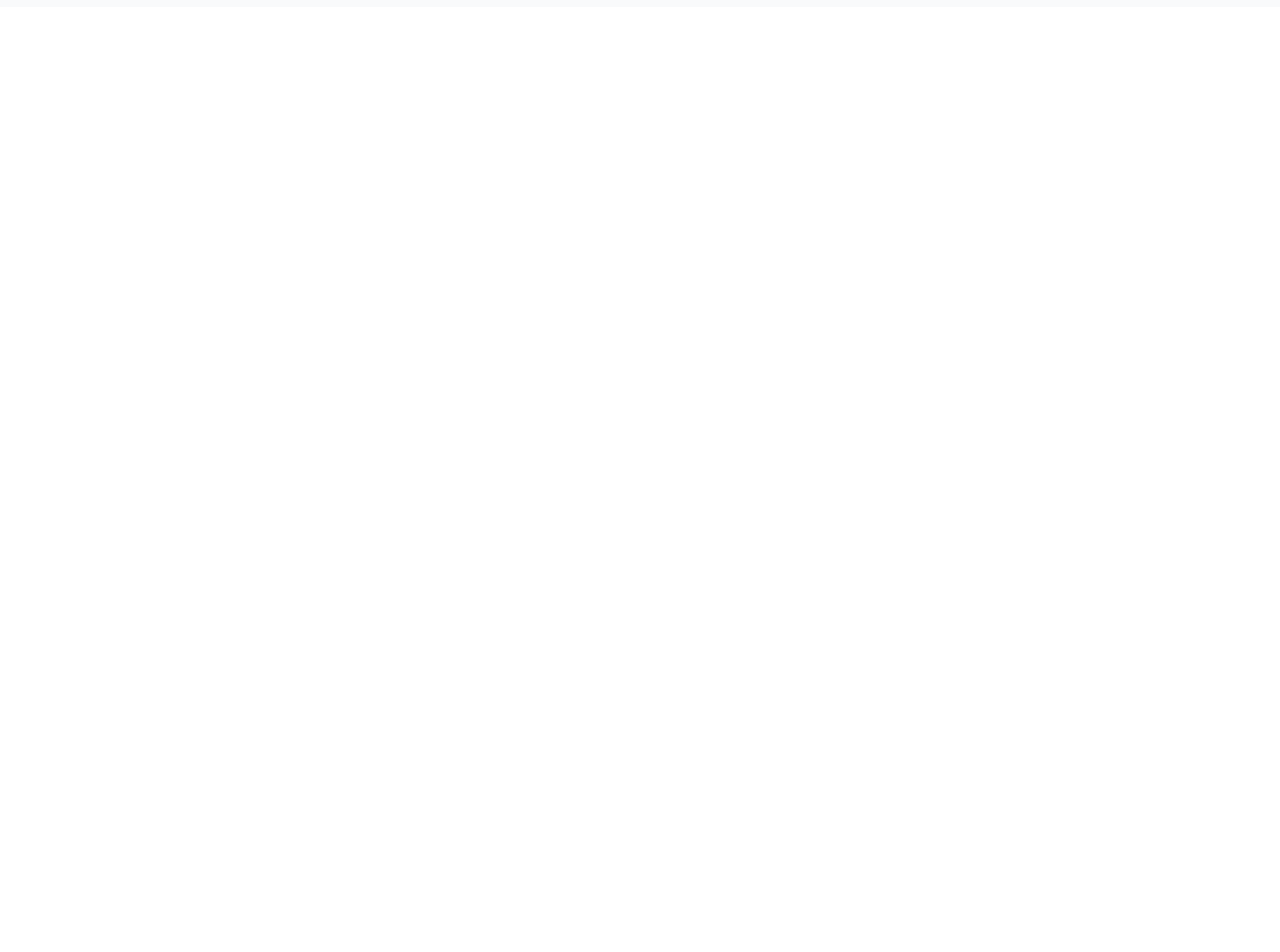
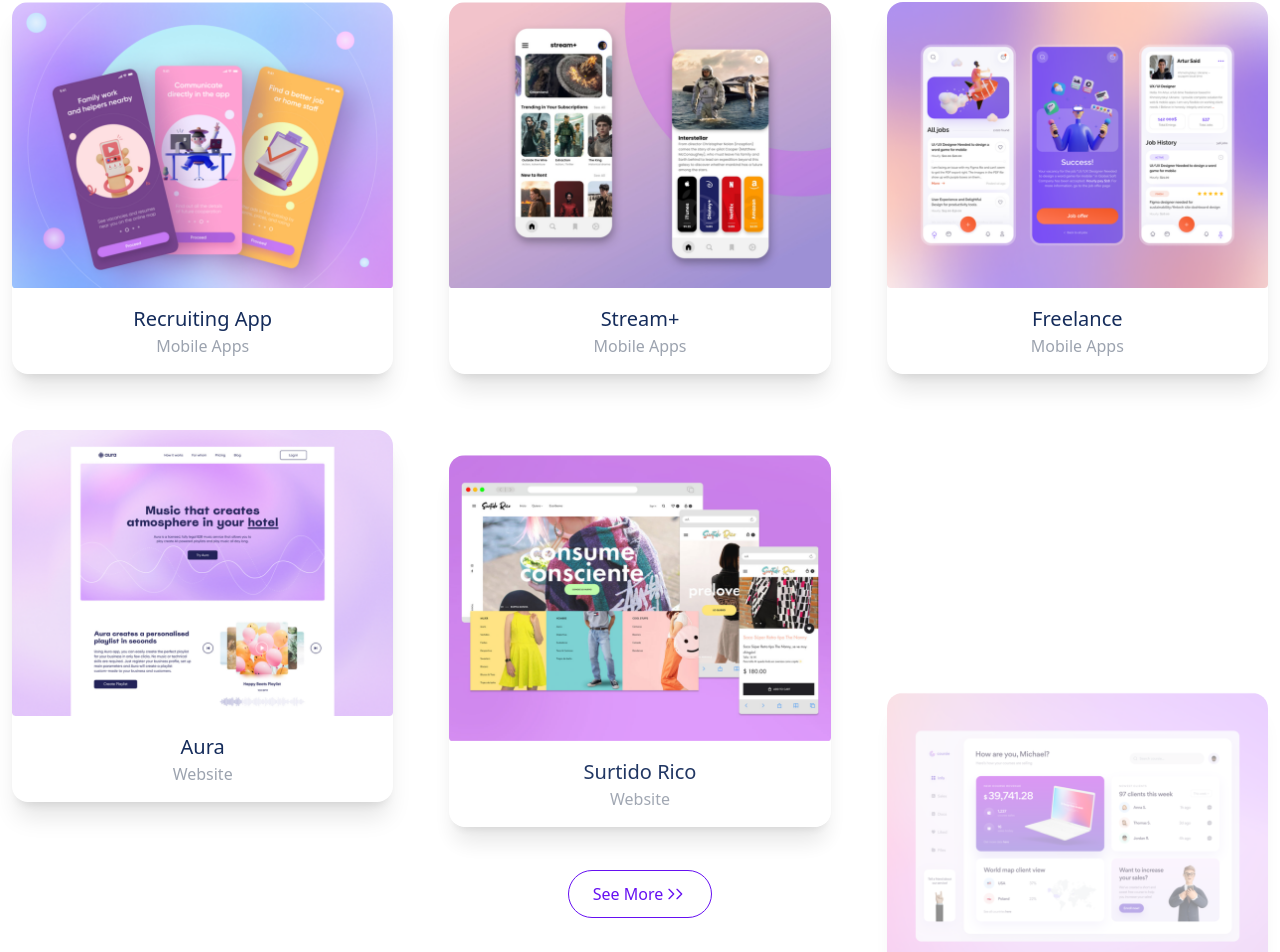
Before and after one commit to usman4222/Company-Portfolio, a React (Vite) app: page / in a window 1280 px wide. Shown: the part 1811-2763 px from the top of the page. Before the commit the page ends 1818 px from the top, so only its background shows below. Built offline with nearby package versions, Linux system fonts and the light colour scheme.

Commit message:
Add Portfolio Section

```diff
--- /dev/null
+++ b/src/components/Portfolio.jsx
@@ -0,0 +1,78 @@
+import React, { useEffect, useRef, useState } from 'react';
+import { motion, useAnimation } from 'framer-motion';
+import Button from '../elements/Button';
+
+// Import images directly from JSON
+import RecruitingImage from '../assets/images/Recruiting.png';
+import StreamImage from '../assets/images/Stream.png';
+import FreelanceImage from '../assets/images/Freelance.png';
+import AuraImage from '../assets/images/Aura.png';
+import SurtidoImage from '../assets/images/Surtido.png';
+import ManagementAppImage from '../assets/images/ManagementApp.png';
+import UseScrollAnimation from '../elements/Scroller/UseScrollAnimation';
+
+const Portfolio = ({ data }) => {
+
+    const { controls, cardsRef } = UseScrollAnimation();
+
+    return (
+        <section className="container mx-auto flex flex-col items-center mt-20">
+            <h1 className="text-5xl text-theme-blue text-center font-bold">Our Selected Project</h1>
+            <p className="font-light text-lg text-gray-400 text-center mb-12">
+                We are ready to scale up your business with our great work result.
+            </p>
+
+            <div className="grid grid-cols-2 sm:grid-cols-3 sm:gap-2 xl:gap-8 justify-items-center" ref={cardsRef}>
+                {data.map((item, index) => (
+                    <motion.div
+                        key={index}
+                        initial={{ opacity: 0, y: 500 }}
+                        animate={controls}
+                        transition={{ duration: 1, delay: 0.5 + index * 0.5 }}
+                        style={{ opacity: 0, y: 500 }}
+                    >
+                        <Button type="link" href={`/project/${item.id}`}>
+                            <div className="group rounded-2xl shadow-xl w-auto w-11/12 m-3 transform transition duration-500 hover:scale-110 portofolio-card">
+                                <div className="relative">
+                                    {/* Use imported images directly from JSON */}
+                                    {item.title === 'Recruiting App' && <img src={RecruitingImage} alt="Portfolio" className="rounded-t-2xl z-0" />}
+                                    {item.title === 'Stream+' && <img src={StreamImage} alt="Portfolio" className="rounded-t-2xl z-0" />}
+                                    {item.title === 'Freelance' && <img src={FreelanceImage} alt="Portfolio" className="rounded-t-2xl z-0" />}
+                                    {item.title === 'Aura' && <img src={AuraImage} alt="Portfolio" className="rounded-t-2xl z-0" />}
+                                    {item.title === 'Surtido Rico' && <img src={SurtidoImage} alt="Portfolio" className="rounded-t-2xl z-0" />}
+                                    {item.title === 'Courses Management' && <img src={ManagementAppImage} alt="Portfolio" className="rounded-t-2xl z-0" />}
+                                    <div className="absolute flex w-full h-full top-0 opacity-0 bg-black justify-center rounded-t-2xl rounded-b img-hover">
+                                        <button className="focus:outline-none">
+                                            <svg className="w-20 h-20 text-gray-200" xmlns="http://www.w3.org/2000/svg" fill="none" viewBox="0 0 24 24" stroke="currentColor">
+                                                <path strokeLinecap="round" strokeLinejoin="round" strokeWidth={2} d="M15 12a3 3 0 11-6 0 3 3 0 016 0z" />
+                                                <path strokeLinecap="round" strokeLinejoin="round" strokeWidth={2} d="M2.458 12C3.732 7.943 7.523 5 12 5c4.478 0 8.268 2.943 9.542 7-1.274 4.057-5.064 7-9.542 7-4.477 0-8.268-2.943-9.542-7z" />
+                                            </svg>
+                                        </button>
+                                    </div>
+                                </div>
+                                <div className="py-4">
+                                    <h2 className="text-theme-blue text-center text-xl">{item.title}</h2>
+                                    <p className="font-light text-gray-400 text-center">{item.type}</p>
+                                </div>
+                            </div>
+                        </Button>
+                    </motion.div>
+                ))}
+            </div>
+
+            <Button href="/project" type="link" className="flex flex-grow-0 w-36 h-12 sm:w-40 sm:h-14 lg:w-44 lg:h-16 xl:w-36 xl:h-12 text-theme-purple px-5 border border-theme-purple items-center mt-14 rounded-full justify-center transition duration-300 hover:bg-theme-purple hover:text-white">
+                <p className="font-normal py-3 lg:text-lg xl:text-base">
+                    See More
+                </p>
+                <svg className="w-4 h-4" xmlns="http://www.w3.org/2000/svg" fill="none" viewBox="0 0 24 24" stroke="currentColor">
+                    <path strokeLinecap="round" strokeLinejoin="round" strokeWidth={2} d="M9 5l7 7-7 7" />
+                </svg>
+                <svg className="w-4 h-4 -ml-2" xmlns="http://www.w3.org/2000/svg" fill="none" viewBox="0 0 24 24" stroke="currentColor">
+                    <path strokeLinecap="round" strokeLinejoin="round" strokeWidth={2} d="M9 5l7 7-7 7" />
+                </svg>
+            </Button>
+        </section>
+    );
+}
+
+export default Portfolio;
--- a/src/components/Service.jsx
+++ b/src/components/Service.jsx
@@ -3,34 +3,10 @@ import { motion, useAnimation } from 'framer-motion';
 import WebImage from '../assets/images/Web.png';
 import MobileImage from '../assets/images/Mobile.png';
 import DesignImage from '../assets/images/Design.png';
+import UseScrollAnimation from '../elements/Scroller/UseScrollAnimation';
 
 const Service = ({ data }) => {
-  const controls = useAnimation();
-  const cardsRef = useRef(null);
-  const [isVisible, setIsVisible] = useState(false);
-
-  useEffect(() => {
-    const scrollHandler = () => {
-      const elementPosition = cardsRef.current.getBoundingClientRect().top;
-      const scrollPosition = window.innerHeight / 1.5;
-
-      if (elementPosition < scrollPosition && !isVisible) {
-        setIsVisible(true);
-      }
-    };
-
-    const updateAnimation = async () => {
-      if (isVisible) {
-        await controls.start({ opacity: 1, y: 0 });
-      }
-    };
-
-    window.addEventListener('scroll', scrollHandler);
-
-    updateAnimation();
-
-    return () => window.removeEventListener('scroll', scrollHandler);
-  }, [controls, isVisible]);
+  const { controls, cardsRef } = UseScrollAnimation();
 
   return (
     <div className="bg-gray-50">
@@ -58,7 +34,7 @@ const Service = ({ data }) => {
               key={index}
               initial={{ opacity: 0, y: 500 }}
               animate={controls}
-              transition={{ duration: 1, delay: 0.5 + index * 0.1 }}
+              transition={{ duration: 1, delay: 0.5 + index * 0.5 }}
               style={{ opacity: 0, y: 500 }}
             >
               <div className="bg-white group rounded-2xl shadow-2xl border border-light-theme-purple transform transition duration-500 hover:scale-105">
--- /dev/null
+++ b/src/elements/Scroller/UseScrollAnimation.jsx
@@ -0,0 +1,35 @@
+import { useAnimation } from 'framer-motion';
+import { useEffect, useRef, useState } from 'react';
+
+const UseScrollAnimation = () => {
+  const controls = useAnimation();
+  const cardsRef = useRef(null);
+  const [isVisible, setIsVisible] = useState(false);
+
+  useEffect(() => {
+    const scrollHandler = () => {
+      const elementPosition = cardsRef.current.getBoundingClientRect().top;
+      const scrollPosition = window.innerHeight / 1.5;
+
+      if (elementPosition < scrollPosition && !isVisible) {
+        setIsVisible(true);
+      }
+    };
+
+    const updateAnimation = async () => {
+      if (isVisible) {
+        await controls.start({ opacity: 1, y: 0 });
+      }
+    };
+
+    window.addEventListener('scroll', scrollHandler);
+
+    updateAnimation();
+
+    return () => window.removeEventListener('scroll', scrollHandler);
+  }, [controls, isVisible]);
+
+  return { controls, cardsRef };
+};
+
+export default UseScrollAnimation;
--- a/src/pages/LandingPage.jsx
+++ b/src/pages/LandingPage.jsx
@@ -4,6 +4,7 @@ import Footer from '../components/Footer';
 import Hero from '../components/Hero';
 import Service from '../components/Service';
 import Data from '../json/landingPage.json';
+import Portfolio from '../components/Portfolio';
 
 const LandingPage = (props) => {
     // useEffect(() => {
@@ -15,6 +16,7 @@ const LandingPage = (props) => {
             <Header {...props} />
             <Hero {...props} />
             <Service data={Data.service} />
+            <Portfolio data={Data.portfolio} />
             <Footer />
         </>
     );
```
